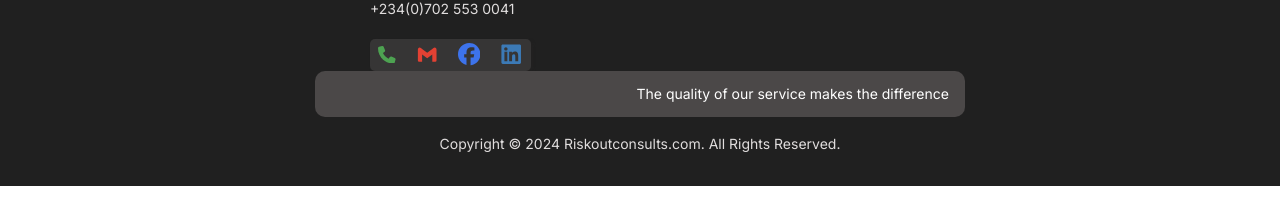
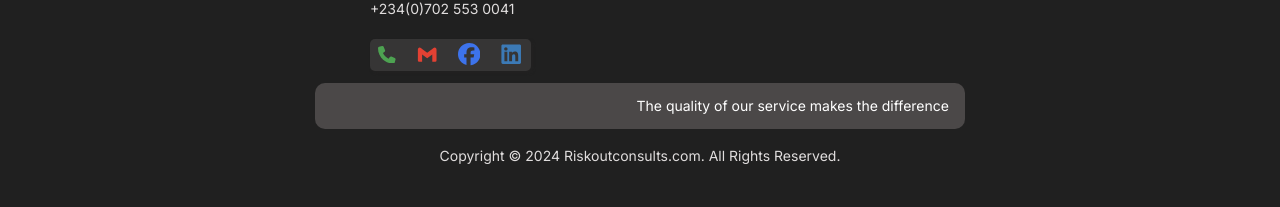
Before and after one commit to VictorKingsHub/consults, a Next.js app: page / in a window 1280 px wide. Shown: the part 4006-4213 px from the top of the page. Before the commit the page ends 4192 px from the top, so only its background shows below. Built offline with nearby package versions, Linux system fonts and the light colour scheme.

Commit message:
question gap added

```diff
--- a/app/components/footer/Footer.module.css
+++ b/app/components/footer/Footer.module.css
@@ -137,7 +137,7 @@
     width: 1005;
     text-align: center;
     width: 100%;
-    margin: 0 5px;
+    margin: 12px 5px;
 
     @media(max-width: 768px) {
         width: fit-content;
```
